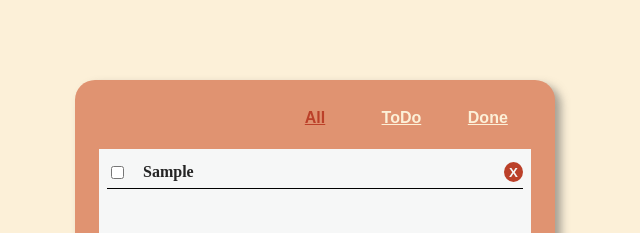
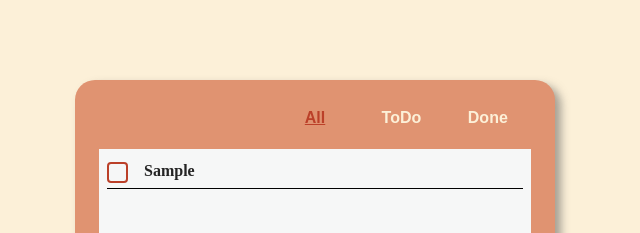
Before and after one commit to noSPkeepgoing/React-MyTodo, a React (Create React App) app: page / in a window 1280 px wide. Both pictures are taken after typing "Sample" into the empty fields and a click on the input "ADD". Shown: the top 233 px of the page, without its empty margins (325-965 px from the left). Built offline with nearby package versions, Linux system fonts and the light colour scheme.

Commit message:
Add style for detail

```diff
--- a/public/index.html
+++ b/public/index.html
@@ -24,7 +24,7 @@
       work correctly both with client-side routing and a non-root public URL.
       Learn how to configure a non-root public URL by running `npm run build`.
     -->
-    <title>React App</title>
+    <title>MY TODO APP</title>
   </head>
   <body>
     <noscript>You need to enable JavaScript to run this app.</noscript>
--- a/src/components/TodoItem.jsx
+++ b/src/components/TodoItem.jsx
@@ -18,17 +18,12 @@ export default function TodoItem({
 
   return (
     <li className='todo_item'>
-      <label className='todo_item_input'>
-        <input
-          id={id}
-          type='checkbox'
-          checked={checked}
-          onChange={onCheck}
-        ></input>
-        <span>{item}</span>
+      <input id={id} type='checkbox' checked={checked} onChange={onCheck} />
+      <label className='todo_item_input' for={id}>
+        <span className={checked ? 'todo_item_done' : ''}>{item}</span>
       </label>
       <button className='todo_item_button' onClick={onDelete}>
-        X
+        ✘
       </button>
     </li>
   );
--- a/src/components/css/TodoHeader.css
+++ b/src/components/css/TodoHeader.css
@@ -10,7 +10,6 @@
   border: none;
   font-size: 16px;
   font-weight: bolder;
-  text-decoration: underline;
   color: #fcf0d8;
 }
 
@@ -21,4 +20,5 @@
 
 .active {
   color: #bb4029;
+  text-decoration: underline;
 }
--- a/src/components/css/TodoList.css
+++ b/src/components/css/TodoList.css
@@ -1,3 +1,31 @@
+/* 체크박스 커스튬 */
+input[type='checkbox'] {
+  display: none;
+}
+
+input[type='checkbox'] + label {
+  cursor: pointer;
+}
+
+input[type='checkbox'] + label:before {
+  content: '';
+  display: inline-block;
+  width: 17px;
+  height: 17px;
+  border: 2px solid #bb4029;
+  border-radius: 4px;
+  vertical-align: middle;
+}
+
+input[type='checkbox']:checked + label:before {
+  content: '';
+  background-color: #bb4029;
+  border-color: #bb4029;
+  content: '✔︎';
+  color: #f6f7f7;
+  background-position: 50%;
+}
+
 .todo_list {
   background-color: #f6f7f7;
   /* border: solid 0.1em #010101; */
@@ -28,7 +56,13 @@
   margin-left: 1rem;
 }
 
+.todo_item_done {
+  text-decoration: line-through;
+  color: #616161d0;
+}
+
 .todo_item_button {
+  display: none;
   /* border: solid 0.1em #010101; */
   border: none;
   border-radius: 50%;
@@ -41,6 +75,10 @@
   padding: 0;
 }
 
+.todo_item:hover > button {
+  display: block;
+}
+
 .todo_item_button:hover {
   cursor: pointer;
   transform: scale(1.1);
```
